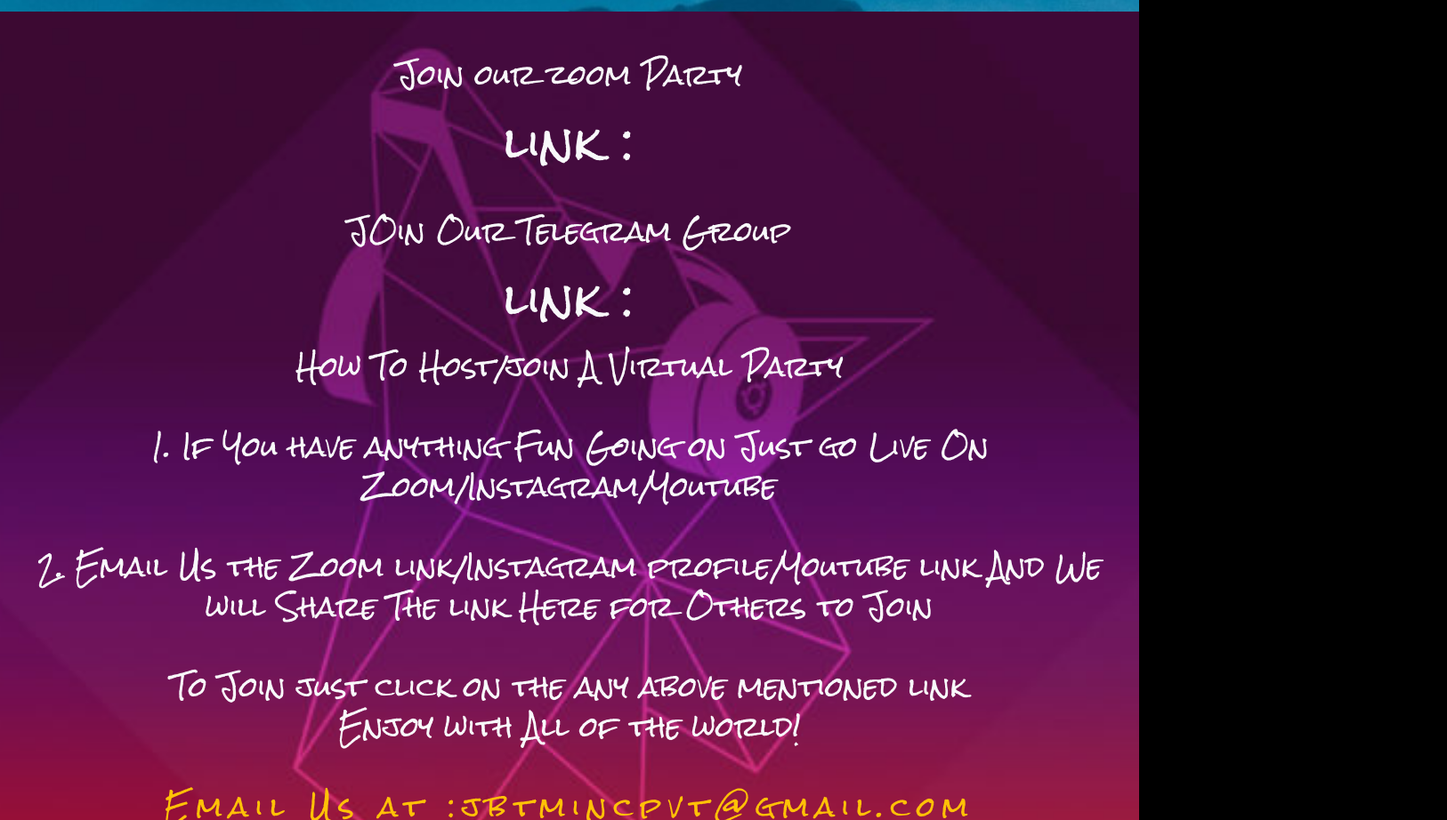
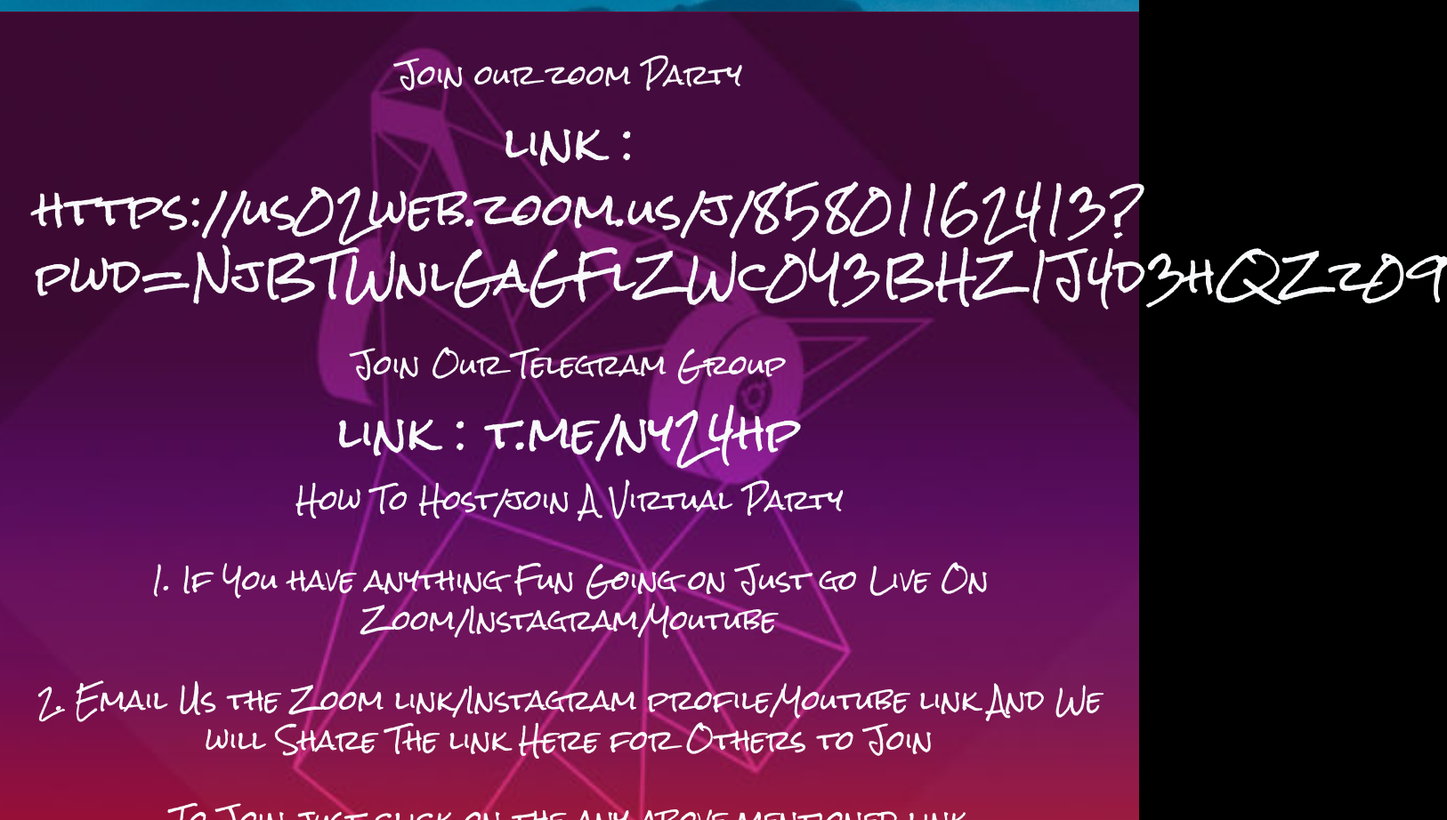
Before and after one commit to animeish/nye24, a plain HTML site: page index.html in a window 1280 px wide. Shown: the part 8560-9482 px from the top of the page at 89% size, 1626 px wide, since content can reach past the window. Drawn offline with nearby package versions, Linux system fonts and the light colour scheme.

Commit message:
Update index.html

```diff
--- a/index.html
+++ b/index.html
@@ -449,10 +449,10 @@ body{
 
 <div class="container-fluid pt-5 joini">
 <p class="fontsmall text-light">Join our zoom Party</p>
-<p class="fontbig text-light">link : </p>
+<p class="fontbig text-light">link : https://us02web.zoom.us/j/85801162413?pwd=NjBTWnlGaGFlZWc0Y3BHZ1J4d3hQZz09 </p>
 <br>
-<p class="fontsmall text-light ">JOin Our Telegram Group</p>
-<p class="fontbig text-light"> link : </p>
+<p class="fontsmall text-light ">Join Our Telegram Group</p>
+<p class="fontbig text-light"> link : t.me/ny24hp </p>
 <p class="fontsmall text-light">How To Host/join A Virtual Party<br><br>1. If You have anything Fun Going on Just go Live On Zoom/Instagram/Youtube<br><br>
 2. Email Us the Zoom link/Instagram profile/Youtube link And We will Share The link Here for Others to Join<br><br>To Join just click on the any above mentioned link
 <br> Enjoy with All of the world!
```
